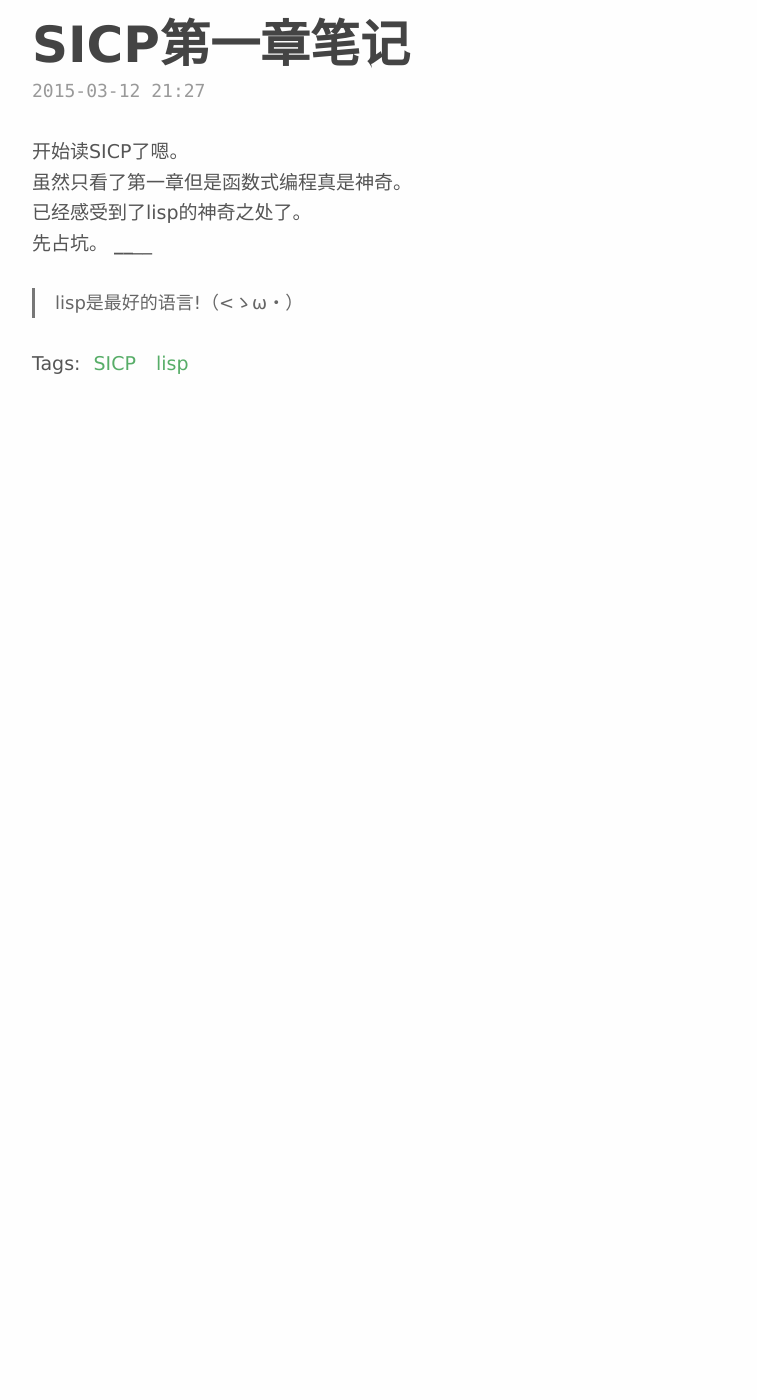
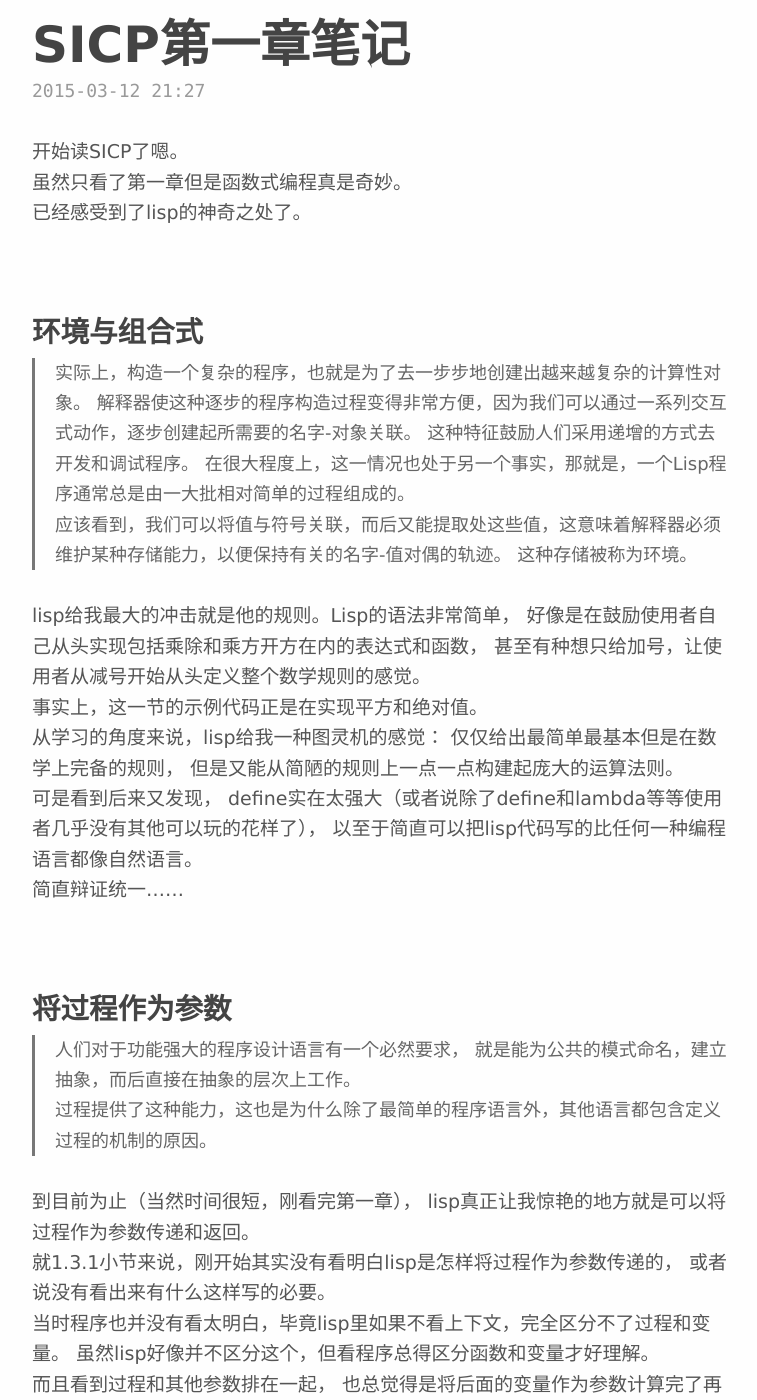
Before and after one commit to XLRES/xlres.github.io, a Jekyll site: the page built from _posts/2015-03-12-notes-of-SICP.md, in a window 1280 px wide and 1400 px high. Shown: the whole window, without its empty margins (258-1015 px from the left). Built offline with Jekyll 4.4.1, drawn with Linux system fonts in a browser that asks for light colours; Markdown is read by kramdown in place of the engine named in the settings; some of the changed text lies outside the part shown.

Commit message:
SICP笔记-更新

```diff
--- a/_posts/2015-03-12-notes-of-SICP.md
+++ b/_posts/2015-03-12-notes-of-SICP.md
@@ -8,8 +8,54 @@
 ---
 
 开始读SICP了嗯。
-虽然只看了第一章但是函数式编程真是神奇。
+虽然只看了第一章但是函数式编程真是奇妙。
 已经感受到了lisp的神奇之处了。
-先占坑。
-__________
->lisp是最好的语言!（<ゝω・）
+
+##环境与组合式
+>实际上，构造一个复杂的程序，也就是为了去一步步地创建出越来越复杂的计算性对象。
+>解释器使这种逐步的程序构造过程变得非常方便，因为我们可以通过一系列交互式动作，逐步创建起所需要的名字-对象关联。
+>这种特征鼓励人们采用递增的方式去开发和调试程序。
+>在很大程度上，这一情况也处于另一个事实，那就是，一个Lisp程序通常总是由一大批相对简单的过程组成的。
+>应该看到，我们可以将值与符号关联，而后又能提取处这些值，这意味着解释器必须维护某种存储能力，以便保持有关的名字-值对偶的轨迹。
+>这种存储被称为环境。
+
+lisp给我最大的冲击就是他的规则。Lisp的语法非常简单，
+好像是在鼓励使用者自己从头实现包括乘除和乘方开方在内的表达式和函数，
+甚至有种想只给加号，让使用者从减号开始从头定义整个数学规则的感觉。
+事实上，这一节的示例代码正是在实现平方和绝对值。
+从学习的角度来说，lisp给我一种图灵机的感觉：
+仅仅给出最简单最基本但是在数学上完备的规则，
+但是又能从简陋的规则上一点一点构建起庞大的运算法则。
+可是看到后来又发现，
+define实在太强大（或者说除了define和lambda等等使用者几乎没有其他可以玩的花样了），
+以至于简直可以把lisp代码写的比任何一种编程语言都像自然语言。
+简直辩证统一……
+
+##将过程作为参数
+>人们对于功能强大的程序设计语言有一个必然要求，
+就是能为公共的模式命名，建立抽象，而后直接在抽象的层次上工作。
+>过程提供了这种能力，这也是为什么除了最简单的程序语言外，其他语言都包含定义过程的机制的原因。
+
+到目前为止（当然时间很短，刚看完第一章），
+lisp真正让我惊艳的地方就是可以将过程作为参数传递和返回。
+就1.3.1小节来说，刚开始其实没有看明白lisp是怎样将过程作为参数传递的，
+或者说没有看出来有什么这样写的必要。
+当时程序也并没有看太明白，毕竟lisp里如果不看上下文，完全区分不了过程和变量。
+虽然lisp好像并不区分这个，但看程序总得区分函数和变量才好理解。
+而且看到过程和其他参数排在一起，
+也总觉得是将后面的变量作为参数计算完了再将结果提供给外层的函数……真是年轻。
+一直到1.3.3节，通过区间折半寻找方程的根，才猛然醒悟这里其实是将过程整个传过去了，而不是将计算结果传过去。
+同时lambda表示过程的写法也非常有意思，应该说省了define不少功夫。
+
+##抽象
+这章最后一个部分，没有讲解lisp语言的实现技巧，而是描述了lisp的思路。
+从开头看到现在，我感觉到的lisp核心确实是抽象：从数学中抽象出底层简单的规则，抽象出运算符，抽象出过程，并能将所有抽象级别当做参数。
+由书中原话来说，
+>lisp……给了过程完全的第一级状态……由此获得的描述能力是及其惊人的。
+
+难道既像图灵机又像自然语言的特性来自于过程的第一级状态？
+我不确定，反正书里注释各种“在后面的章节会有详细展开”，希望看到后面能对这个问题有更深的认识。
+_________
+<html>
+<del>lisp是最好的语言!（<ゝω・） </del>
+<html>
```
